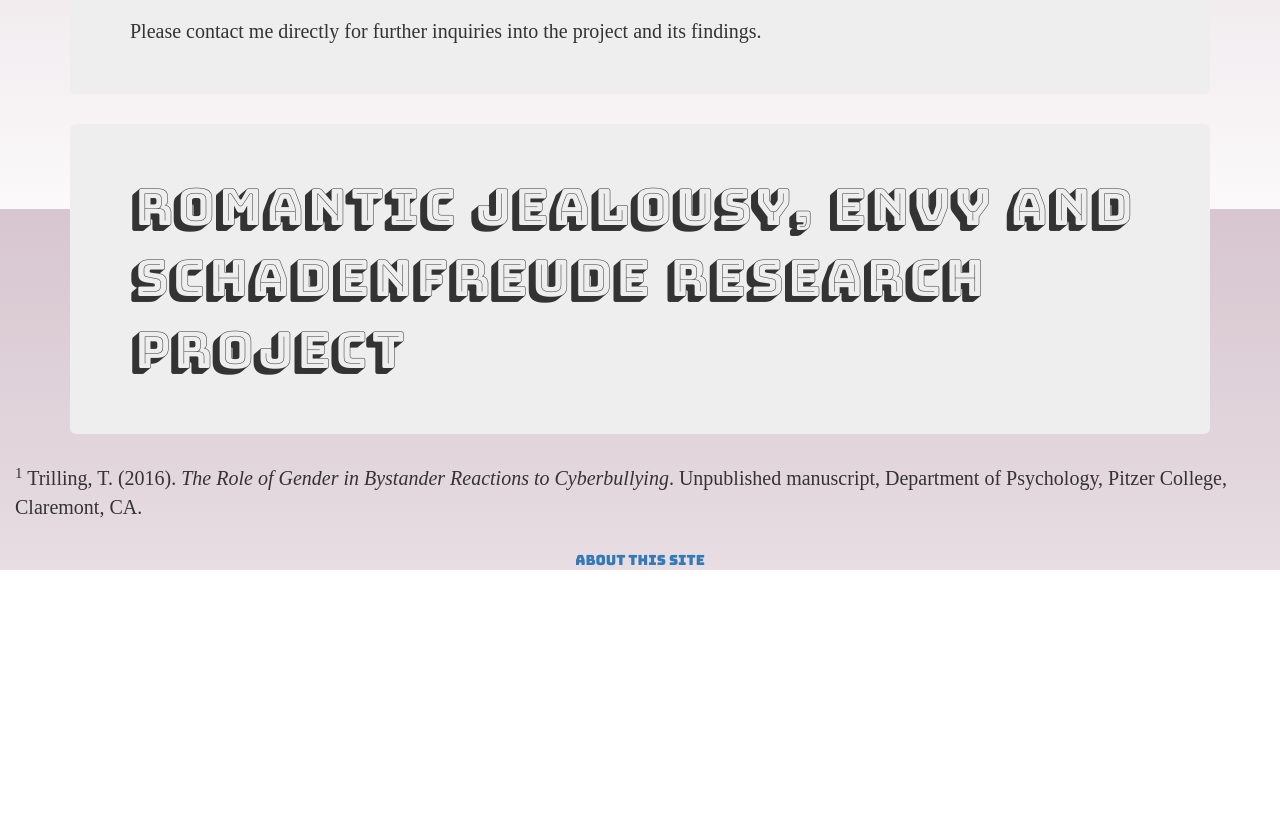
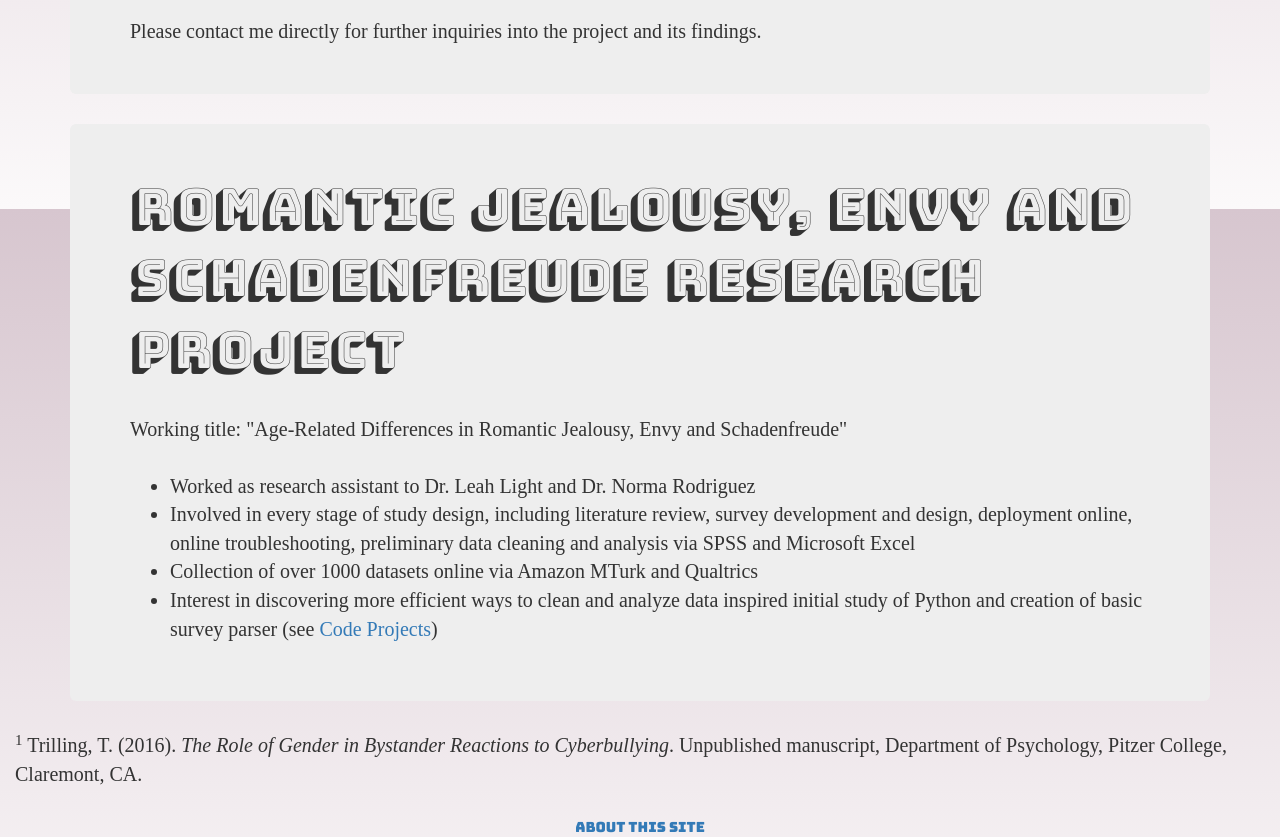
Before and after one commit to taliatrilling/talia.dev, a plain HTML site: page psych.html in a window 1280 px wide. Shown: the part 591-1428 px from the top of the page. Before the commit the page ends 1161 px from the top, so only its background shows below. Drawn offline with nearby package versions, Linux system fonts and the light colour scheme; a web font is replaced by a local one.

Commit message:
added psychology page

```diff
--- a/psych.html
+++ b/psych.html
@@ -62,12 +62,21 @@ Please contact me directly for further inquiries into the project and its findin
 
 				<div class="jumbotron aboutme">
 
-				<div class="project-title">Romantic Jealousy, Envy and Schadenfreude Research Project</div>
+				<div class="project-title">Romantic Jealousy, Envy and Schadenfreude Research Project</div><br>
+
+				Working title: "Age-Related Differences in Romantic Jealousy, Envy and Schadenfreude"<br><br>
+
+				<ul>
+					<li>Worked as research assistant to Dr. Leah Light and Dr. Norma Rodriguez</li>
+					<li>Involved in every stage of study design, including literature review, survey development and design, deployment online, online troubleshooting, preliminary data cleaning and analysis via SPSS and Microsoft Excel </li>
+					<li>Collection of over 1000 datasets online via Amazon MTurk and Qualtrics</li>
+					<li>Interest in discovering more efficient ways to clean and analyze data inspired initial study of Python and creation of basic survey parser (see <a href="code.html#csvdata">Code Projects</a>)</li>
+				</ul>
 
 			</div>
 
 			</div>
-			<div class="col-sm-12" id="citation">
+			<div class="col-sm-12">
 		<div id="citation1"><sup>1</sup> Trilling, T. (2016). <i>The Role of Gender in Bystander Reactions to Cyberbullying</i>. Unpublished manuscript, Department of Psychology, Pitzer College, Claremont, CA. <br><br> </div>
 	</div>
 
```
Also changed, not shown: code.html (+1 -1 lines), index.html (+2 -2 lines).
